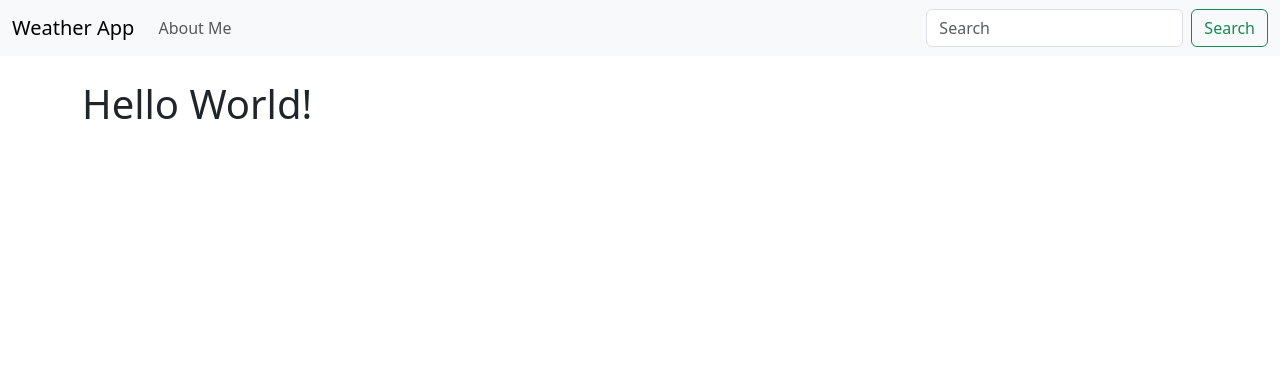
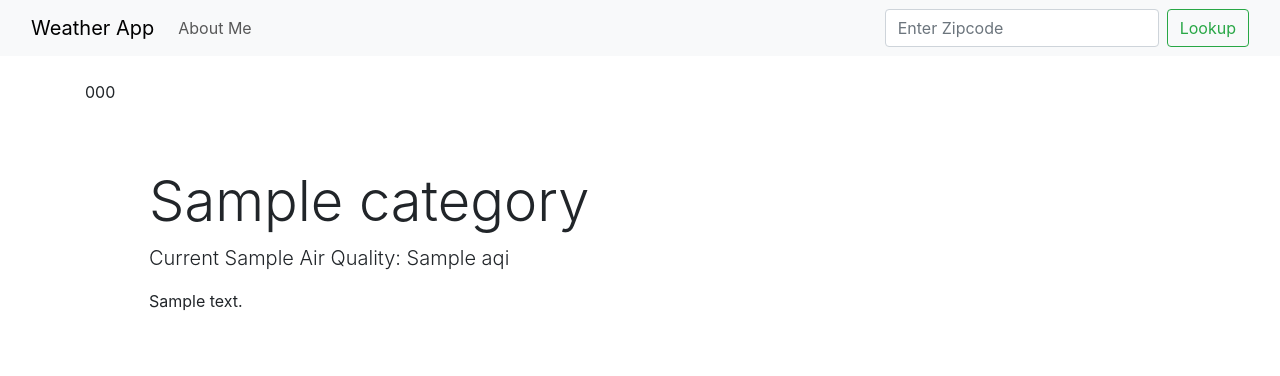
Before and after one commit to yousfino/Weather-App-Python-Django, a Django app: template weather/lookup/templates/home.html in a window 1280 px wide. Shown: the top 376 px of the page. Run offline with Django 5.2, Linux system fonts and the light colour scheme; the template is opened without the code that fills it: most values are stand-ins (such as "Sample title", 1, 10 or a date in 2020); parts of the project's set-up code (start-up, migrations or seed data) failed here and were passed over; some libraries are stand-ins or nearby versions.

Commit message:
Add zip code search functionality

```diff
--- a/weather/lookup/templates/base.html
+++ b/weather/lookup/templates/base.html
@@ -4,6 +4,15 @@
     <meta charset="utf-8">
     <meta name="viewport" content="width=device-width, initial-scale=1">
     <title>Bootstrap demo</title>
+    <style>
+    	.good {background-color: #0C0;}
+    	.moderate {background-color: #FFFF00;}
+    	.usg {background-color: #FF9900;}
+    	.unhealthy {background-color: #FF0000;}
+    	.veryunhealthy {background-color: #990066;}
+    	.hazardous {background-color: #660000;}
+    </style>
+
     <link href="https://cdn.jsdelivr.net/npm/bootstrap@5.3.5/dist/css/bootstrap.min.css" rel="stylesheet" integrity="sha384-SgOJa3DmI69IUzQ2PVdRZhwQ+dy64/BUtbMJw1MZ8t5HZApcHrRKUc4W0kG879m7" crossorigin="anonymous">
   </head>
 
@@ -20,9 +29,10 @@
 	          <a class="nav-link" href="{% url 'about' %}">About Me</a>
 	        </li>
 	      </ul>
-	      <form class="d-flex" role="search">
-	        <input class="form-control me-2" type="search" placeholder="Search" aria-label="Search">
-	        <button class="btn btn-outline-success" type="submit">Search</button>
+	      <form action="{% url 'home' %}" class="d-flex" role="search" method="POST">
+	      	{% csrf_token %}
+	        <input class="form-control me-2" type="search" placeholder="Enter Zipcode" aria-label="Search" name="zipcode">
+	        <button class="btn btn-outline-success" type="submit">Lookup</button>
 	      </form>
 	    </div>
 	  </div>
--- a/weather/lookup/templates/home.html
+++ b/weather/lookup/templates/home.html
@@ -2,6 +2,28 @@
 
 {% block content %}
 
-<h1>Hello World!</h1>
+{% if zipcode %}
+	{{ zipcode }}
+{% endif %}
+
+{% if api %}
+
+	{% if api == "Error..." %}
+		There was an error, please try again...
+	{% else %}
+
+		<link rel="stylesheet" href="https://stackpath.bootstrapcdn.com/bootstrap/4.5.0/css/bootstrap.min.css" integrity="sha384-9aIt2nRpC12Uk9gS9baDl411NQApFmC26EwAOH8WgZl5MYYxFfc+NcPb1dKGj7Sk" crossorigin="anonymous">
+
+		<div class="{{ category_color }} p-5 rounded-lg m-3">
+		  <h1 class="display-4">{{ api.0.Category.Name }}</h1>
+		  <p class="lead"> Current {{ api.0.ReportingArea }} Air Quality: {{ api.0.AQI }}</p>
+
+		  <p>{{ category_description }}</p>
+
+		</div>
+
+	{% endif %}
+
+{% endif %}
 
 {% endblock %}
```
Also changed, not shown: weather/lookup/views.py (+51 -2 lines), 1 other file.
